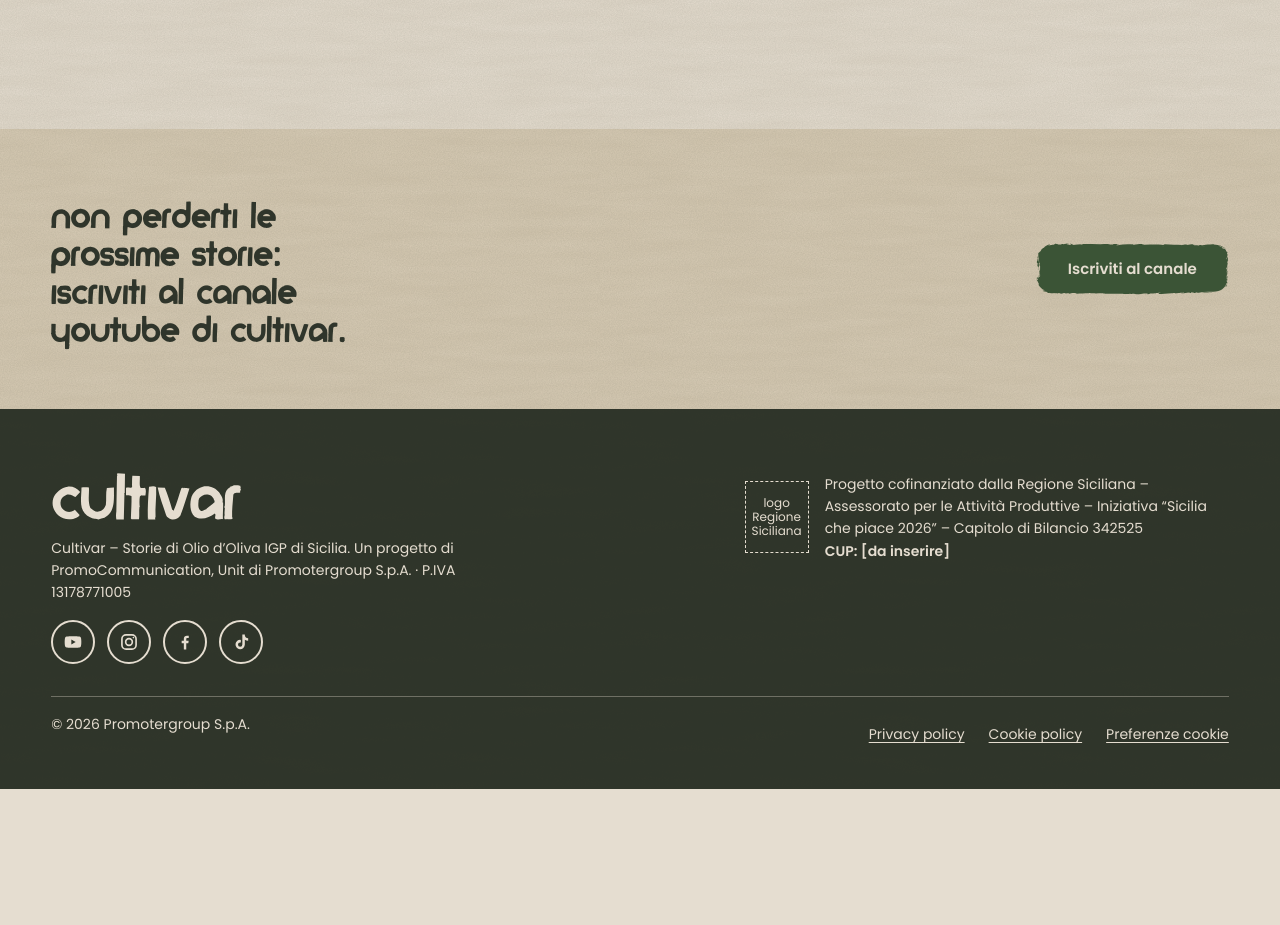
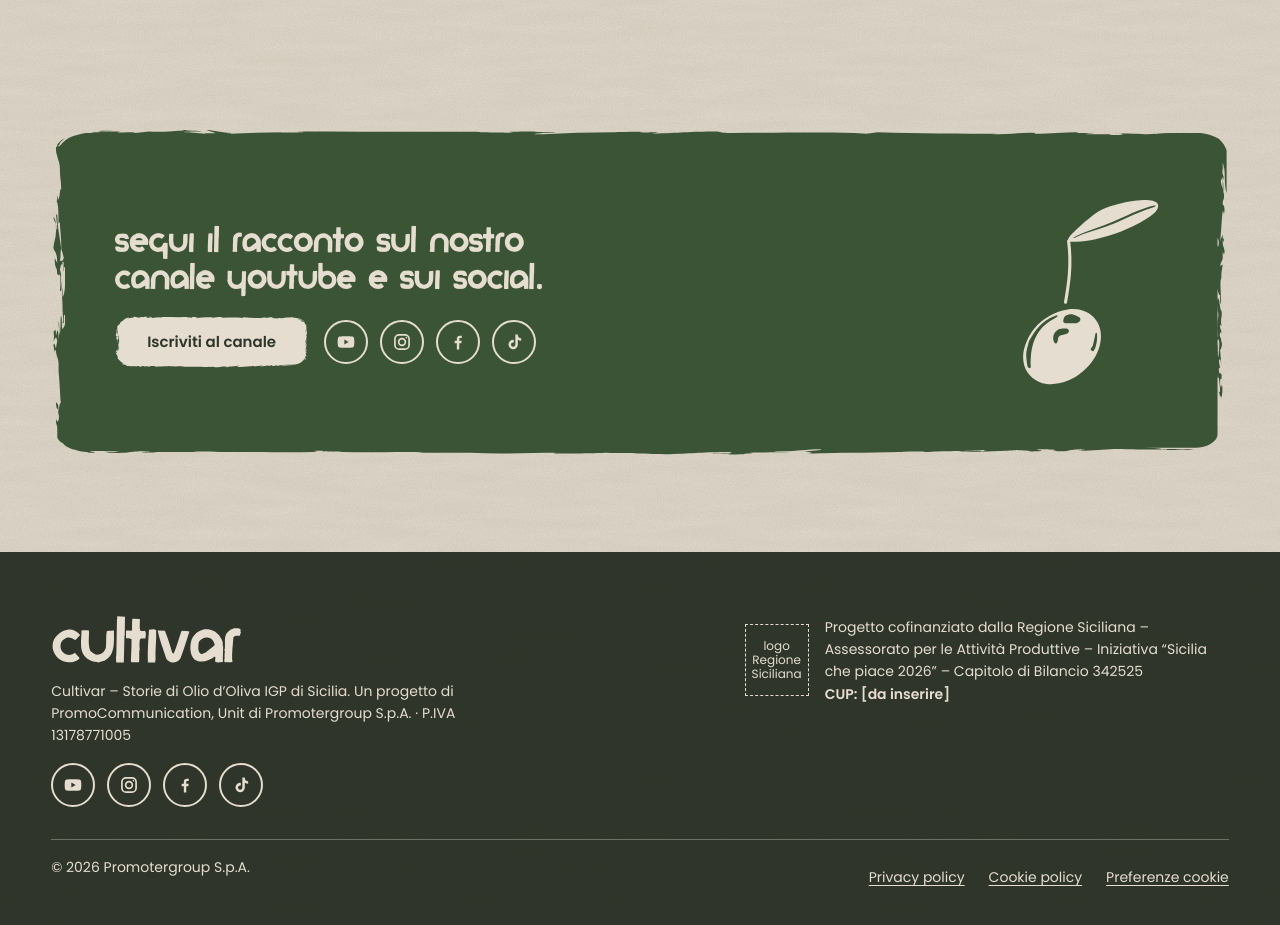
Before and after one commit to areait-dev/cultivarolio, a Next.js app: page /documentari in a window 1280 px wide. Shown: the part 1960-2885 px from the top of the page. Before the commit the page ends 2749 px from the top, so only its background shows below. Built offline with nearby package versions, Linux system fonts and the light colour scheme; no server answers.

Commit message:
Blocco «Segui il racconto» condiviso in fondo a home, progetto, documentari, blog e contatti
Sostituisce il vecchio invito della pagina documentari.

Co-Authored-By: Claude Sonnet 5.5 <noreply@anthropic.com>

```diff
--- a/src/app/blog/ElencoBlog.tsx
+++ b/src/app/blog/ElencoBlog.tsx
@@ -1,5 +1,6 @@
 import { HeroInterno } from "@/components/HeroInterno";
 import { FiltriCategoria } from "@/components/FiltriCategoria";
+import { InvitoCanale } from "@/components/InvitoCanale";
 import { SchedaArticolo } from "@/components/Schede";
 import { Sezione } from "@/components/Sezione";
 import { TitoloSezione } from "@/components/Testo";
@@ -39,6 +40,8 @@ export async function ElencoBlog({ categoria }: { categoria?: string }) {
           <p>Nessun articolo in questa categoria.</p>
         )}
       </Sezione>
+
+      <InvitoCanale />
     </>
   );
 }
--- a/src/app/contatti/page.tsx
+++ b/src/app/contatti/page.tsx
@@ -1,6 +1,7 @@
 import type { Metadata } from "next";
 import { Illustrazione } from "@/components/Blocchi";
 import { HeroInterno } from "@/components/HeroInterno";
+import { InvitoCanale } from "@/components/InvitoCanale";
 import { ModuloContatti } from "@/components/ModuloContatti";
 import { Ruvido } from "@/components/Ruvido";
 import { Sezione } from "@/components/Sezione";
@@ -54,6 +55,8 @@ export default function Contatti() {
           </Ruvido>
         </div>
       </Sezione>
+
+      <InvitoCanale />
     </>
   );
 }
--- a/src/app/documentari/page.tsx
+++ b/src/app/documentari/page.tsx
@@ -1,7 +1,7 @@
 import type { Metadata } from "next";
 import { HeroInterno } from "@/components/HeroInterno";
+import { InvitoCanale } from "@/components/InvitoCanale";
 import { JsonLd } from "@/components/JsonLd";
-import { Pulsante } from "@/components/Pulsante";
 import { Sezione } from "@/components/Sezione";
 import { Meta, TitoloDisplay } from "@/components/Testo";
 import { VideoYouTube } from "@/components/VideoYouTube";
@@ -89,16 +89,7 @@ export default async function Documentari() {
         ))}
       </Sezione>
 
-      <Sezione tono="kraft" stretta>
-        <div className={s.invito}>
-          <TitoloDisplay as="p" dimensione="m" className={s.invitoTesto}>
-            {t.invito}
-          </TitoloDisplay>
-          <Pulsante href={site.social.youtube}>
-            {t.pulsante}
-          </Pulsante>
-        </div>
-      </Sezione>
+      <InvitoCanale />
     </>
   );
 }
--- a/src/app/documentari/pagina.module.css
+++ b/src/app/documentari/pagina.module.css
@@ -37,17 +37,6 @@ section.elenco {
 .scheda dd {
   margin: 0;
 }
-.invito {
-  display: flex;
-  flex-wrap: wrap;
-  align-items: center;
-  justify-content: space-between;
-  gap: var(--space-5) var(--space-6);
-}
-.invitoTesto {
-  max-width: 28ch;
-}
-
 @media (max-width: 960px) {
   .episodio {
     grid-template-columns: 1fr;
--- a/src/app/il-progetto/page.tsx
+++ b/src/app/il-progetto/page.tsx
@@ -1,6 +1,7 @@
 import type { Metadata } from "next";
 import { Illustrazione, Obiettivo, Pennellata, Territorio } from "@/components/Blocchi";
 import { HeroInterno } from "@/components/HeroInterno";
+import { InvitoCanale } from "@/components/InvitoCanale";
 import { Ruvido } from "@/components/Ruvido";
 import { Sezione } from "@/components/Sezione";
 import { Intro, TitoloDisplay, TitoloSezione } from "@/components/Testo";
@@ -101,6 +102,8 @@ export default async function IlProgetto() {
           </Ruvido>
         </div>
       </Sezione>
+
+      <InvitoCanale />
     </>
   );
 }
--- /dev/null
+++ b/src/components/InvitoCanale.module.css
@@ -0,0 +1,23 @@
+.invito {
+  display: grid;
+  grid-template-columns: 1fr auto;
+  gap: var(--space-6);
+  align-items: center;
+  padding: var(--space-8) clamp(var(--space-5), 5vw, 4.5rem);
+}
+.testo {
+  display: grid;
+  gap: var(--space-5);
+  max-width: 34rem;
+}
+.immagine {
+  display: grid;
+  justify-items: center;
+}
+
+@media (max-width: 960px) {
+  .invito {
+    grid-template-columns: 1fr;
+    padding-block: var(--space-7);
+  }
+}
--- /dev/null
+++ b/src/components/InvitoCanale.tsx
@@ -0,0 +1,34 @@
+import { Illustrazione } from "./Blocchi";
+import { Pulsante } from "./Pulsante";
+import { Ruvido } from "./Ruvido";
+import { Sezione } from "./Sezione";
+import { Social } from "./Social";
+import { TitoloDisplay } from "./Testo";
+import { site } from "@/lib/site";
+import { testi } from "@/lib/testi";
+import s from "./InvitoCanale.module.css";
+
+/** «Segui il racconto sul nostro canale YouTube e sui social»: chiude le pagine principali. */
+export function InvitoCanale() {
+  const t = testi.home.invito;
+  return (
+    <Sezione senzaSopra>
+      <Ruvido forma="pannello" tono="verde" className={s.invito}>
+        <div className={s.testo}>
+          <TitoloDisplay as="p" dimensione="m">
+            {t.testo}
+          </TitoloDisplay>
+          <div className="azioni">
+            <Pulsante href={site.social.youtube} variante="chiaro">
+              {t.pulsante}
+            </Pulsante>
+            <Social />
+          </div>
+        </div>
+        <div className={`${s.immagine} solo-desktop`}>
+          <Illustrazione src="/illustrazioni/oliva-bone.svg" larghezza={150} />
+        </div>
+      </Ruvido>
+    </Sezione>
+  );
+}
```
Also changed, not shown: src/app/page.module.css (+16 -4 lines), src/app/page.tsx (+2 -20 lines).
